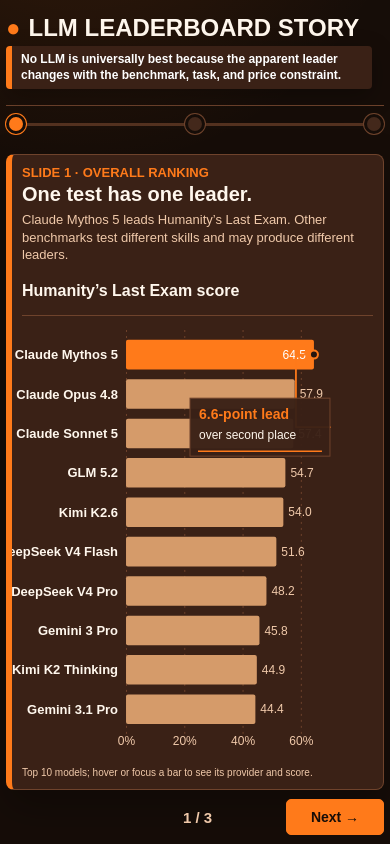
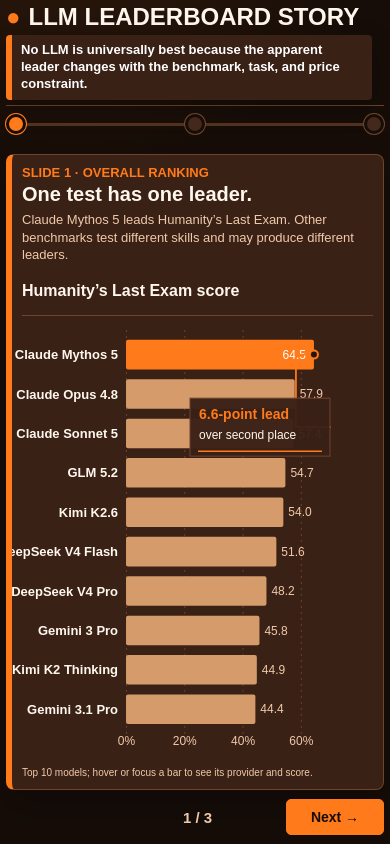
Before and after one commit to zcc861007/llm-landscape, a plain HTML site: page index.html in a window 390 px wide. Drawn offline with nearby package versions, Linux system fonts and the light colour scheme.

Commit message:
Update brand theme styles for improved layout and readability

```diff
--- a/styles.css
+++ b/styles.css
@@ -106,14 +106,14 @@
 
 .brand-theme {
   display: inline-block;
-  max-width: 1120px;
+  max-width: 1180px;
   padding: 10px 14px 10px 18px;
   border-left: 6px solid var(--blue);
   border-radius: 4px;
   color: white;
   background: var(--card);
   box-shadow: 0 8px 24px var(--shadow);
-  font-size: 16px;
+  font-size: 18px;
   font-weight: 700;
   letter-spacing: 0;
   line-height: 1.3;
@@ -576,8 +576,8 @@
 
   .brand-theme {
     max-width: calc(100vw - 24px);
-    padding: 6px 9px;
-    font-size: 12px;
+    padding: 7px 9px;
+    font-size: 13px;
   }
 
   .header-meta span:first-child,
```
